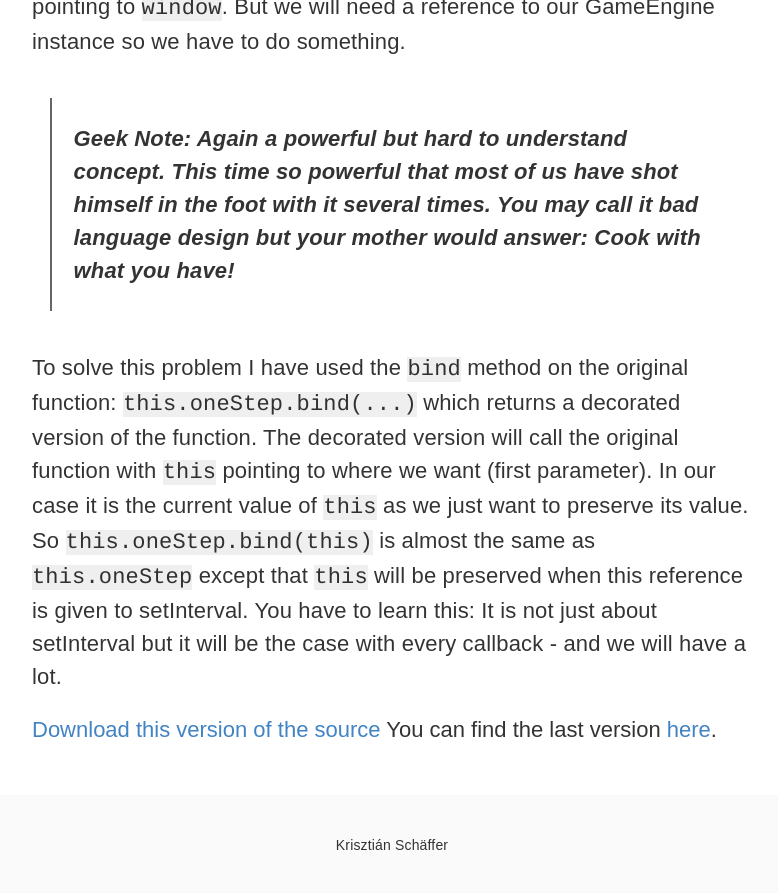
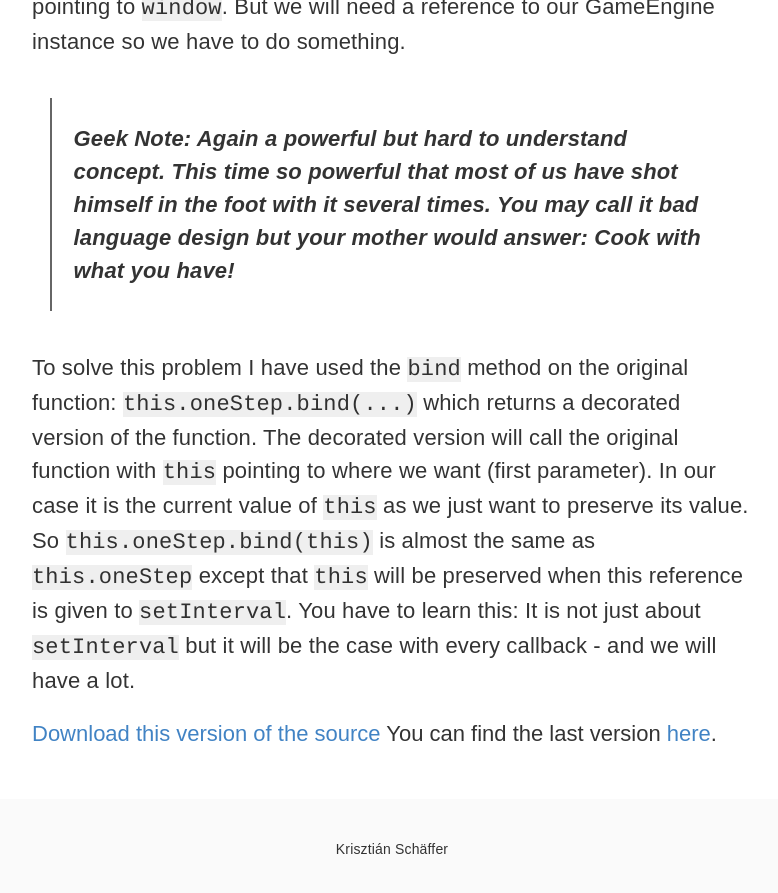
Before and after one commit to tisztamo/protosun, a Jekyll site: the page built from _posts/2015-05-26-prototype-game-engine.md, in a window 1280 px wide and 900 px high, scrolled down 5332 px. Shown: the top 893 px of the window, without its empty margins (248-1026 px from the left). Built offline with Jekyll 4.4.1, drawn with Linux system fonts in a browser that asks for light colours; Markdown is read by kramdown in place of the engine named in the settings.

```diff
--- a/_posts/2015-05-26-prototype-game-engine.md
+++ b/_posts/2015-05-26-prototype-game-engine.md
@@ -116,4 +116,4 @@ And this is exactly what happens when you call `setInterval()`: it accepts a fun
 
 > Geek Note: Again a powerful but hard to understand concept. This time so powerful that most of us have shot himself in the foot with it several times. You may call it bad language design but your mother would answer: Cook with what you have!
 
-To solve this problem I have used the `bind` method on the original function: `this.oneStep.bind(...)` which returns a decorated version of the function. The decorated version will call the original function with `this` pointing to where we want (first parameter). In our case it is the current value of `this` as we just want to preserve its value. So `this.oneStep.bind(this)` is almost the same as `this.oneStep` except that `this` will be preserved when this reference is given to setInterval. You have to learn this: It is not just about setInterval but it will be the case with every callback - and we will have a lot.
+To solve this problem I have used the `bind` method on the original function: `this.oneStep.bind(...)` which returns a decorated version of the function. The decorated version will call the original function with `this` pointing to where we want (first parameter). In our case it is the current value of `this` as we just want to preserve its value. So `this.oneStep.bind(this)` is almost the same as `this.oneStep` except that `this` will be preserved when this reference is given to `setInterval`. You have to learn this: It is not just about `setInterval` but it will be the case with every callback - and we will have a lot.
```
